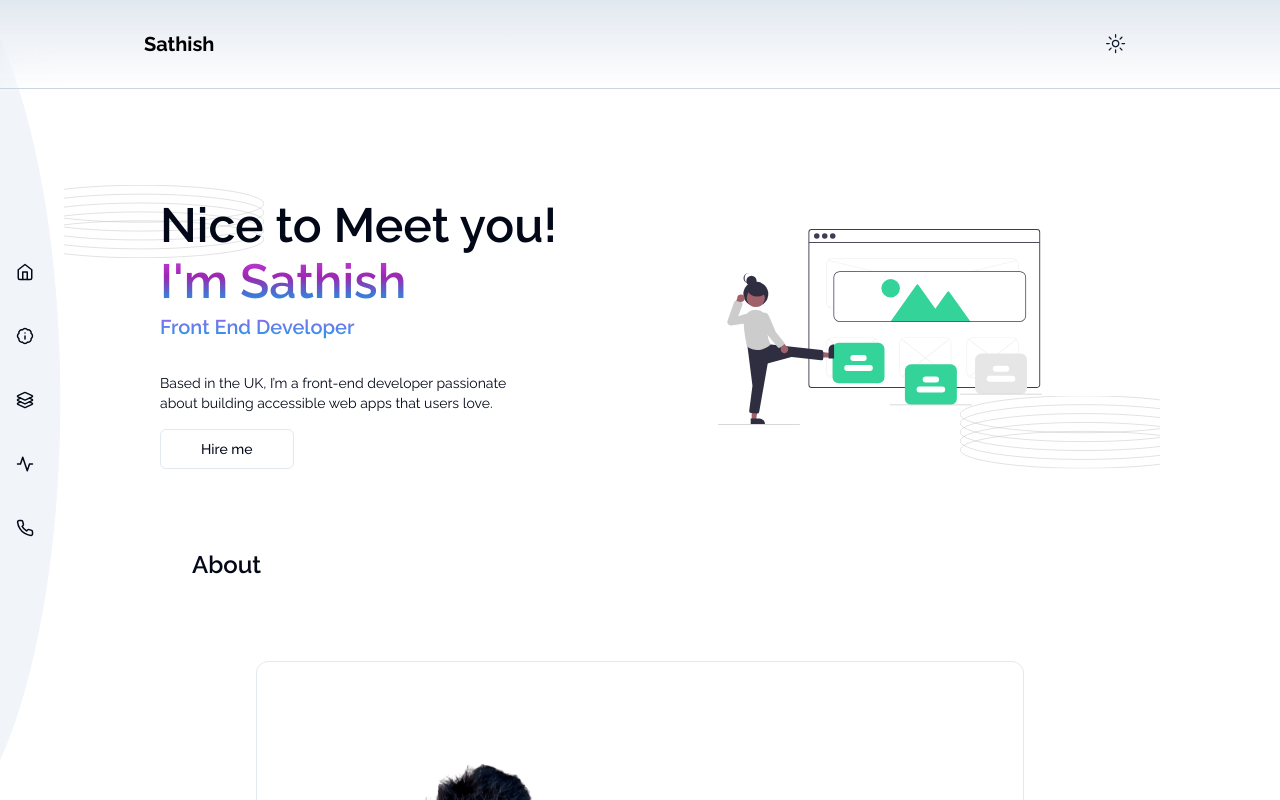
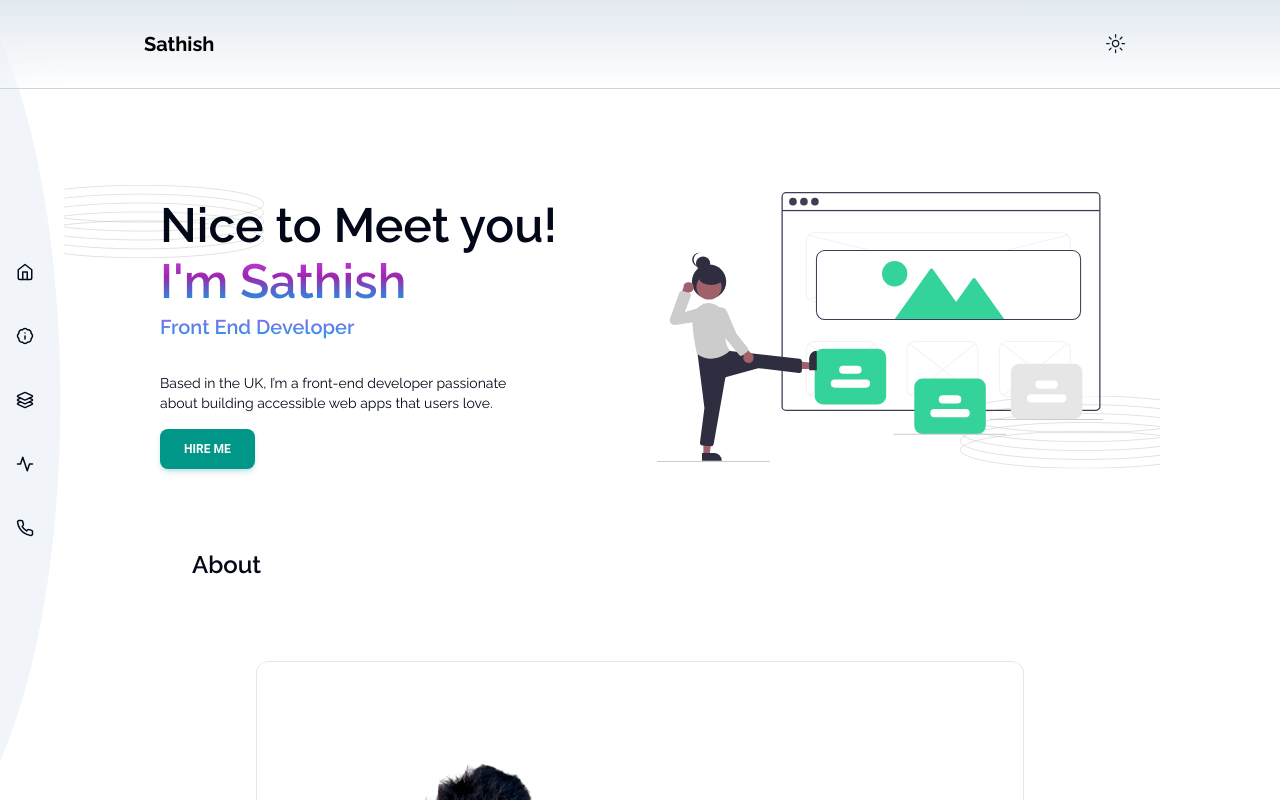
Before and after one commit to sathish-s-dev/portfolio-next, a Next.js app: page / in a window 1280 px wide. Shown: the top 800 px of the page. Built offline with nearby package versions, Linux system fonts and the light colour scheme.

Commit message:
fix: hero img overlap issue fixed

```diff
--- /dev/null
+++ b/components/button.tsx
@@ -0,0 +1,5 @@
+'use client';
+
+import { Button } from '@material-tailwind/react';
+
+export { Button };
--- a/components/contact/GetInTouch.tsx
+++ b/components/contact/GetInTouch.tsx
@@ -2,9 +2,9 @@
 
 import { FormEvent, useRef } from 'react';
 import axios from 'axios';
-import { Button } from '../ui/button';
+// import { Button } from '../ui/button';
 import { sendData } from '@/api/sendData';
-import { Input, Textarea } from '@material-tailwind/react';
+import { Input, Textarea, Button } from '@material-tailwind/react';
 import { UserIcon, MailIcon } from 'lucide-react';
 
 const GetInTouch = () => {
@@ -47,7 +47,12 @@ const GetInTouch = () => {
 				label='Message'
 				color='teal'
 			/>
-			<Button variant={'outline'}>send message</Button>
+			<Button
+				placeholder={'send'}
+				color='teal'
+				>
+				send message
+			</Button>
 		</form>
 	);
 };
--- a/components/hero-section.tsx
+++ b/components/hero-section.tsx
@@ -1,7 +1,9 @@
 import React from 'react';
 import { Heading } from './ui/heading';
 import Image from 'next/image';
-import { Button } from './ui/button';
+// import { Button } from './ui/button';
+// import { Button } from '@material-tailwind/react';
+import { Button } from './button';
 import Link from 'next/link';
 import Circles from './circles';
 
@@ -20,27 +22,28 @@ const HeroSection = () => {
 					<span className='block pt-2 bg-gradient-to-b text-xl from-fuchsia-500 to-sky-500 bg-clip-text text-transparent'>
 						Front End Developer
 					</span>
-
 				</Heading>
 				<p className='md:text-sm max-w-sm text-xs'>
 					Based in the UK, I’m a front-end developer passionate about building
 					accessible web apps that users love.
 				</p>
 				<Button
-					variant={'outline'}
-					className='px-10'>
+					placeholder={'hire me'}
+					color='teal'>
 					{' '}
 					<Link href='#contact'>Hire me</Link>
 				</Button>
 			</div>
 			<div className='w-full h-full flex items-center md:justify-center'>
+				<div className='relative'>
 					<Image
 						src={'/svg/landing_page.svg'}
 						alt='sathish photo'
 						width={250}
 						height={250}
-					className='object-contain w-full aspect-video md:self-center relative lg:top-0  max-w-[350px] grout-hover:scale-105 transition-all duration-300'
+						className='object-contain w-full aspect-video'
 					/>
+				</div>
 				<Circles className='-right-10 bottom-0 rotate-180' />
 			</div>
 		</section>
--- a/components/projects/project-card.tsx
+++ b/components/projects/project-card.tsx
@@ -6,11 +6,13 @@ import { ChevronRightIcon } from 'lucide-react';
 import { variants } from '../motion/variants';
 import MotionChild from '../motion/motion-child';
 
+type ProjectCardProps = {
+	project: Project;
+};
+
 export function ProjectCard({
 	project: { codeUrl, image, liveUrl, name },
-}: {
-	project: Project;
-}) {
+}: ProjectCardProps) {
 	return (
 		<MotionChild variants={variants}>
 			<div className='group hover:curosor-pointer max-w-[300px] shadow-md hover:shadow-lg overflow-clip  relative rounded-lg border border-transparent hover:border-slate-300 hover:dark:border-slate-700 hover:dark:bg-slate-800/30 transition-all duration-300'>
```
Lines whose indentation alone changed are shown as unchanged.
